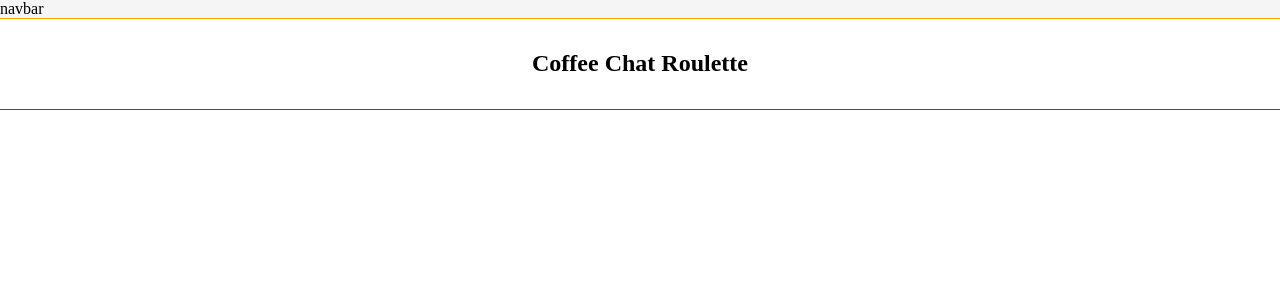
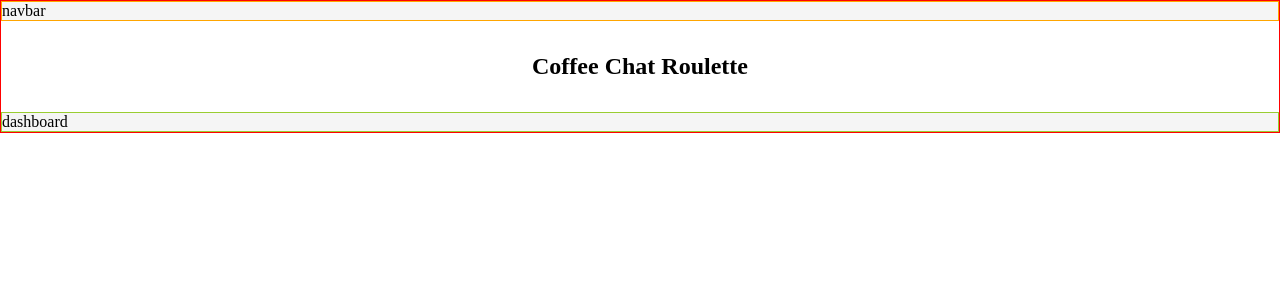
Before and after one commit to vishalicious213/coffee-chat, a React (Vite) app: page / in a window 1280 px wide. Shown: the top 300 px of the page. Built offline with nearby package versions, Linux system fonts and the light colour scheme.

Commit message:
drafted /components/layout/dashboard/dashboard.jsx

```diff
--- a/src/App.css
+++ b/src/App.css
@@ -1,5 +1,5 @@
 #root {
-  outline: 1px solid red;
+  border: 1px solid red;
   max-width: 1280px;
   margin: 0 auto;
   background: white;
--- a/src/App.jsx
+++ b/src/App.jsx
@@ -1,5 +1,6 @@
 import { useState } from 'react'
 import Navbar from './components/layout/navbar/navbar'
+import Dashboard from './components/layout/dashboard/dashboard'
 import './App.css'
 
 function App() {
@@ -11,6 +12,7 @@ function App() {
       <section className="app">
         <h1>Coffee Chat Roulette</h1>
       </section>
+      <Dashboard />
     </>
   )
 }
--- /dev/null
+++ b/src/components/layout/dashboard/dashboard.css
@@ -0,0 +1,4 @@
+.dashboard {
+    border: 1px solid yellowgreen;
+    background: whitesmoke;
+}
--- /dev/null
+++ b/src/components/layout/dashboard/dashboard.jsx
@@ -0,0 +1,12 @@
+import React from 'react'
+import './dashboard.css'
+
+const Dashboard = () => {
+    return (
+        <>
+            <section id="dashboard" className="dashboard">dashboard</section>
+        </>
+    )
+}
+
+export default Dashboard
--- a/src/components/layout/navbar/navbar.css
+++ b/src/components/layout/navbar/navbar.css
@@ -1,4 +1,4 @@
-div {
-    outline: 1px solid orange;
+.navbar {
+    border: 1px solid orange;
     background: whitesmoke;
 }
--- a/src/components/layout/navbar/navbar.jsx
+++ b/src/components/layout/navbar/navbar.jsx
@@ -4,7 +4,7 @@ import './navbar.css'
 const Navbar = () => {
     return (
         <>
-            <div>navbar</div>
+            <nav id="navbar" className="navbar">navbar</nav>
         </>
     )
 }
```
